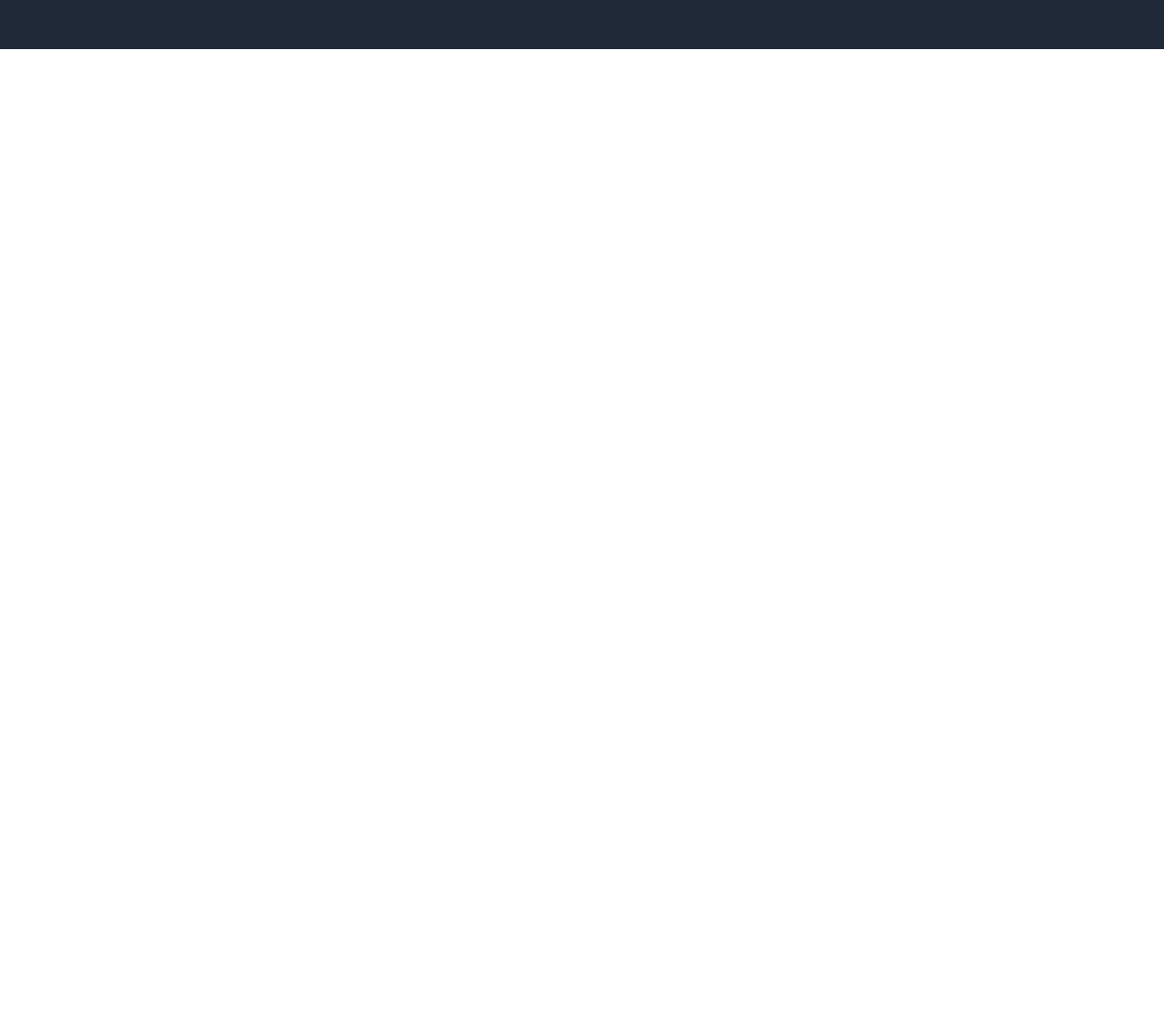
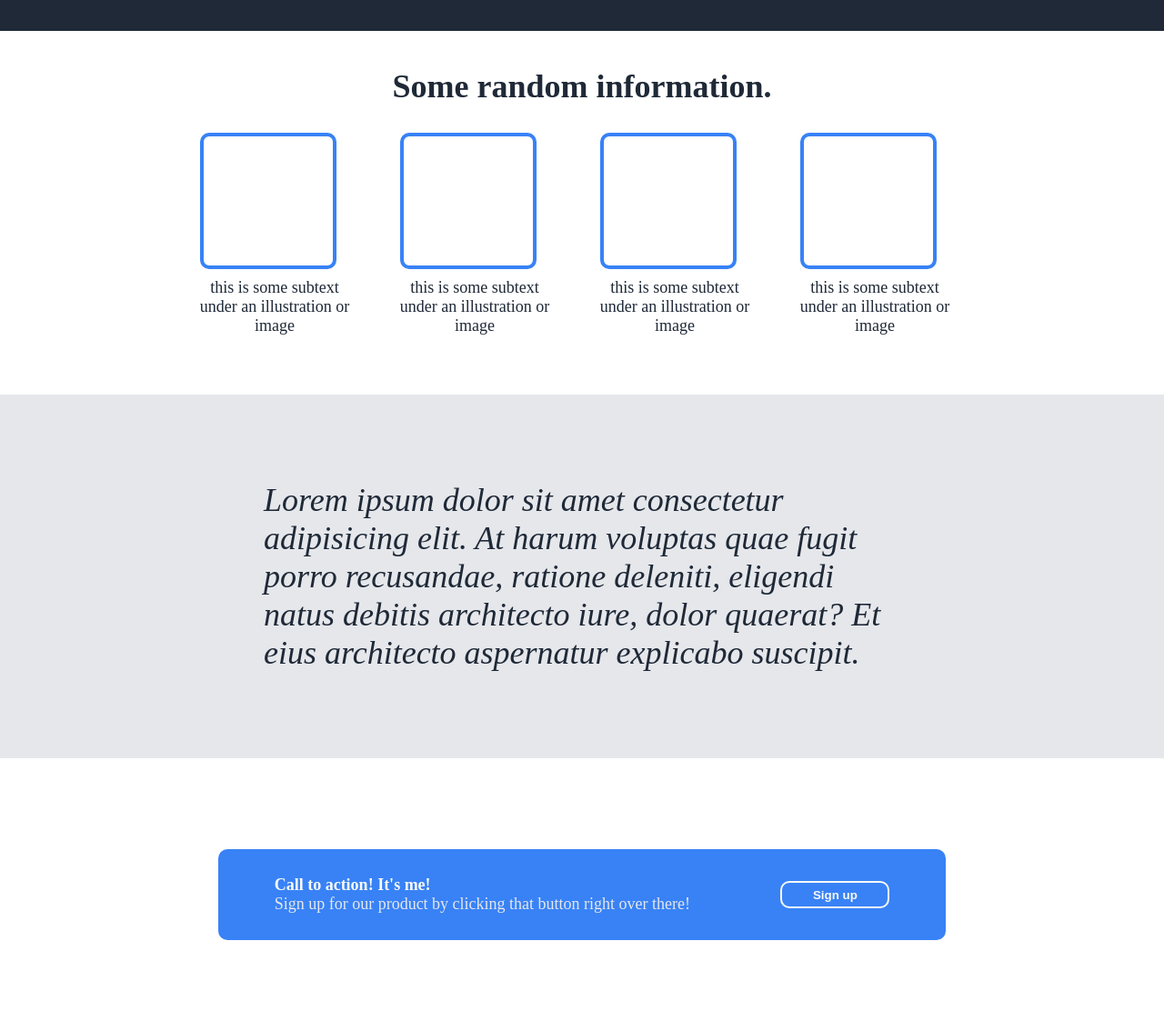
Before and after one commit to ayder2611/test-website, a plain HTML site: page index.html in a window 1280 px wide. Shown: the part 380-1514 px from the top of the page at 91% size. Before the commit the page ends 800 px from the top, so only its background shows below. Drawn offline with Linux system fonts and the light colour scheme.

Commit message:
Final edit project

```diff
--- a/index.html
+++ b/index.html
@@ -29,10 +29,52 @@
                 </div>
             </div>
         </div>
+    </div>
 
+    <div class="container2">
+        <div class="information-header-text">
+            Some random information.
+        </div>
+
+        <div class="images">
+            <div class="image1">
+                <div class="image"></div>
+                <p>this is some subtext under an illustration or image</p>
+            </div>
+            <div class="image1">
+                <div class="image"></div>
+                <p>this is some subtext under an illustration or image</p>
+            </div>
+            <div class="image1">
+                <div class="image"></div>
+                <p>this is some subtext under an illustration or image</p>
+            </div>
+            <div class="image1">
+                <div class="image"></div>
+                <p>this is some subtext under an illustration or image</p>
+            </div>
+        </div>
+     </div>
+
+
+     <div class="container3">
+        <div class="quote-text">
+            <div>Lorem ipsum dolor sit amet consectetur adipisicing elit. At harum voluptas quae fugit porro recusandae, ratione deleniti, eligendi natus debitis architecto iure, dolor quaerat? Et eius architecto aspernatur explicabo suscipit.</div>
+        </div>
 
     </div>
 
+    <div class="container4">
+        <div class="footer">
+            <div class="footer1">
+                <h4>Call to action! It's me!</h4>
+            <p>Sign up for our product by clicking that button right over there!</p>
+            </div>
+            <div class="footer2">
+                <button>Sign up</button>
+            </div>
+        </div>
+    </div>
 
 </body>
 </html>
--- a/styles.css
+++ b/styles.css
@@ -7,16 +7,15 @@
 
 .container1{
     background-color:#1F2937;
-    padding: 20px;
+    padding: 10px;
 }
 
 .header-container{
     display: flex;
-    justify-content: space-evenly;
+    justify-content: space-around;
     align-items: flex-end;
     color:#F9FAF8;
     padding: 16px;
-    margin: 0 auto;
 }
 
 .header-1{
@@ -40,14 +39,14 @@ a{
 
 .header-2{
     display: flex;
-    justify-content: center;
+    justify-content: space-evenly;
     margin: 50px auto;
 }
 
 .hero-main-text{
     display: flex;
     flex-direction: column;
-    width: 390px;
+    width: 330px;
     gap: 16px;
 }
 
@@ -79,10 +78,90 @@ button{
 
 .header-image{
     background-color: rgb(146, 143, 143);
-    width: 390px;
+    width: 350px;
     display: flex;
     justify-content: center;
     align-items: center;
     color: #F9FAF8;
     font-size: 18px;
 }
+
+.container2{
+    height: 400px;
+    padding: 20px;
+}
+
+.information-header-text{
+    display: flex;
+    justify-content: center;
+    margin-top: 20px;
+    font-size: 36px;
+    color: #1F2937;
+    font-weight: 900;
+}
+
+.images{
+    display: flex;
+    justify-content: center;
+    margin-top: 20px;
+    gap: 20px;
+    align-items: center;
+}
+
+.image1{
+    width: 200px;
+
+}
+
+.image{
+    border: 4px solid #3882F6;
+    border-radius: 10px;
+    width: 150px;
+    height: 150px;
+    margin: 10px;
+}
+
+.image1 p{
+    color:#1F2937;
+    text-align: center;
+    font-size: 18px;
+}
+
+.container3{
+    background-color: #E5E7EB;
+    height: 400px;
+    display: flex;
+    justify-content: center;
+    align-items: center;
+}
+
+.quote-text{
+    font-size: 36px;
+    font-style: italic;
+    color: #1F2937;
+    width:700px;
+}
+
+.container4{
+    height: 300px;
+    display: flex;
+    justify-content: center;
+    align-items: center;
+}
+
+.footer{
+    background-color: #3882F6;
+    color: #F9FAF8;
+    font-size: 18px;
+    display: flex;
+    justify-content: space-around;
+    align-items: center;
+    width: 800px;
+    height: 100px;
+    border-radius: 10px;
+    padding: 20px;
+}
+
+.footer button{
+    border: 2px solid #F9FAF8;
+}
```
